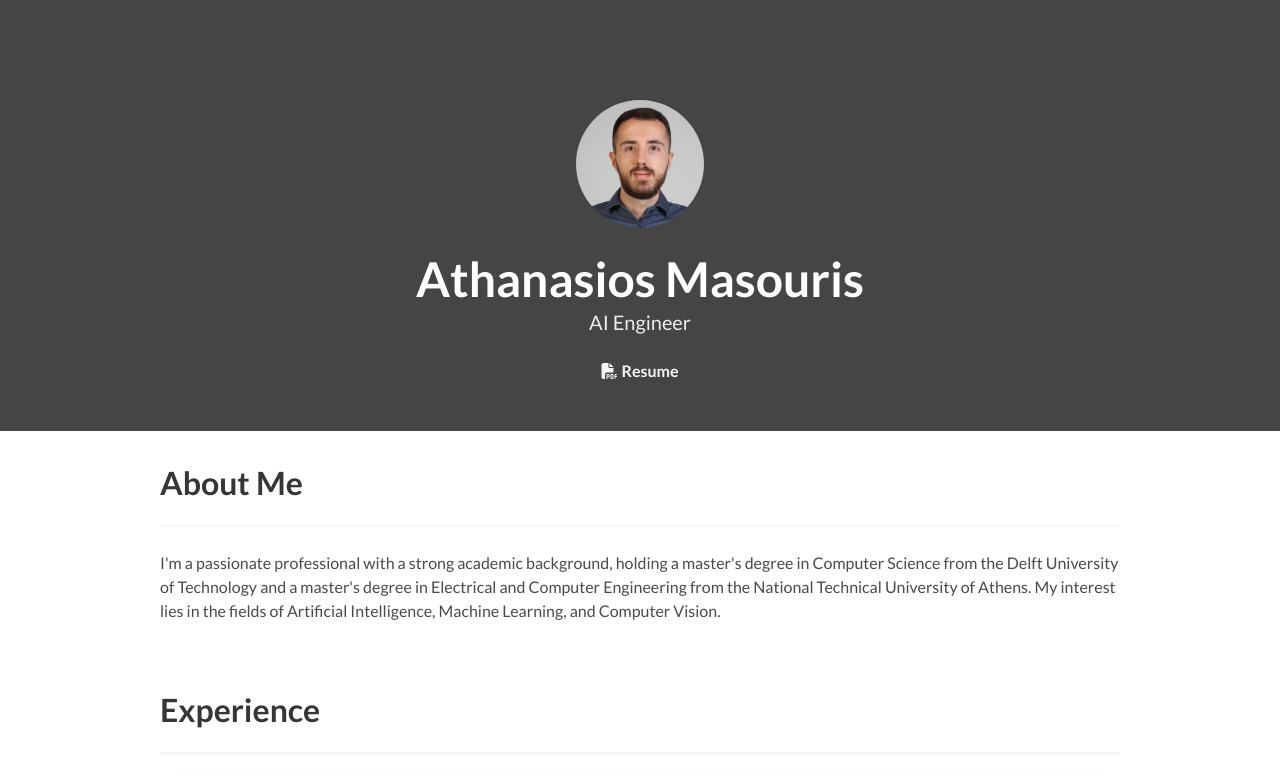
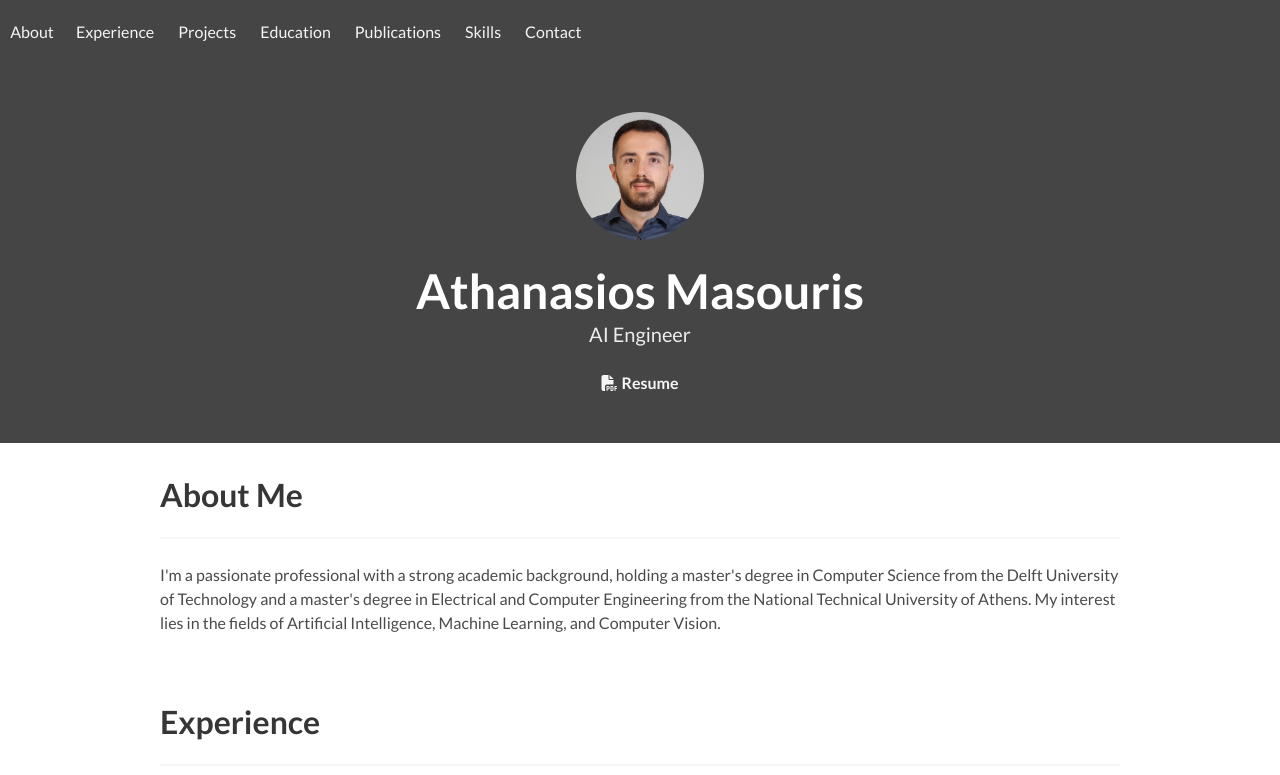
Before and after one commit to ThanosM97/thanosm97.github.io, a plain HTML site: page index.html in a window 1280 px wide. Shown: the top 775 px of the page. Drawn offline with Linux system fonts and the light colour scheme.

Commit message:
Add navbar

```diff
--- a/index.html
+++ b/index.html
@@ -11,14 +11,50 @@
 
 <body>
   <nav class="navbar is-primary" role="navigation" aria-label="main navigation">
-    <div class="navbar-brand">
-      <div class="navbar-item is-hidden-desktop">
-      </div>
-    </div>
     <div class="navbar-menu">
-      <div class="navbar-end">
+      <div class="navbar-start">
         <div class="navbar-item">
+          <a href="#about-me" class="icon is-large has-text-light">
+            About
+          </a>
         </div>
+
+        <div class="navbar-item">
+          <a href="#experience" class="is-large has-text-light">
+            Experience
+          </a>
+        </div>
+
+        <div class="navbar-item">
+          <a href="#projects" class="is-large has-text-light">
+            Projects
+          </a>
+        </div>
+
+        <div class="navbar-item">
+          <a href="#education" class="is-large has-text-light">
+            Education
+          </a>
+        </div>
+
+        <div class="navbar-item">
+          <a href="#publications" class="is-large has-text-light">
+            Publications
+          </a>
+        </div>
+
+        <div class="navbar-item">
+          <a href="#skills" class="is-large has-text-light">
+            Skills
+          </a>
+        </div>
+
+        <div class="navbar-item">
+          <a href="#contact" class="is-large has-text-light">
+            Contact
+          </a>
+        </div>
+
       </div>
     </div>
   </nav>
@@ -55,7 +91,7 @@
 
   <section class="section">
     <div class="container">
-      <h1 class="title">About Me</h1>
+      <h1 id="about-me" class="title">About Me</h1>
       <hr />
       <p>I'm a passionate professional with a strong academic background, holding a master's degree in Computer Science
         from the Delft University of Technology and a master's degree in Electrical and Computer Engineering
@@ -67,7 +103,7 @@
 
   <section class="section">
     <div class="container">
-      <h1 class="title">Experience</h1>
+      <h1 id="experience" class="title">Experience</h1>
       <hr />
       <div class="card">
         <div class="card-content">
@@ -183,7 +219,7 @@
 
   <section class="section">
     <div class="container">
-      <h1 class="title">Projects</h1>
+      <h1 id="projects" class="title">Projects</h1>
       <hr />
 
       <div class="card">
@@ -309,7 +345,7 @@
 
   <section class="section">
     <div class="container">
-      <h1 class="title">Education</h1>
+      <h1 id="education" class="title">Education</h1>
       <hr />
       <div class="card">
         <div class="card-content">
@@ -356,15 +392,15 @@
 
   <section class="section">
     <div class="container">
-      <h1 class="title">Publications</h1>
+      <h1 id="publications" class="title">Publications</h1>
       <hr />
       <ol class="publications">
         <li>
           Athanasios Masouris and Jan van Gemert (2024). <b>End-to-End Chess Recognition</b>. In Proceedings of the
           <i>19th International Joint Conference on Computer Vision, Imaging and Computer Graphics Theory and
             Applications - Volume 4: VISAPP</i>, pages 393-403 <br> <a
-            href="https://www.scitepress.org/PublicationsDetail.aspx?ID=l9D9O8vDt8I=&t=1">[SciTePress]</a> <a
-            href="https://arxiv.org/abs/2310.04086">[arXiv]</a>
+            href="https://www.scitepress.org/PublicationsDetail.aspx?ID=l9D9O8vDt8I=&t=1"
+            target="_blank">[SciTePress]</a> <a href="https://arxiv.org/abs/2310.04086" target="_blank">[arXiv]</a>
         </li>
       </ol>
     </div>
@@ -372,7 +408,7 @@
 
   <section>
     <div class="container">
-      <h1 class="title">Skills</h1>
+      <h1 id="skills" class="title">Skills</h1>
       <hr />
       <div class="skills">
         <span><b>Programming/Scripting Languages</b></span> <br>
@@ -406,7 +442,7 @@
 
   <section class="section">
     <div class="container">
-      <h1 class="title">Contact</h1>
+      <h1 id="contact" class="title">Contact</h1>
       <hr />
       <nav class="level">
         <div class="level-item has-text-centered">
```
